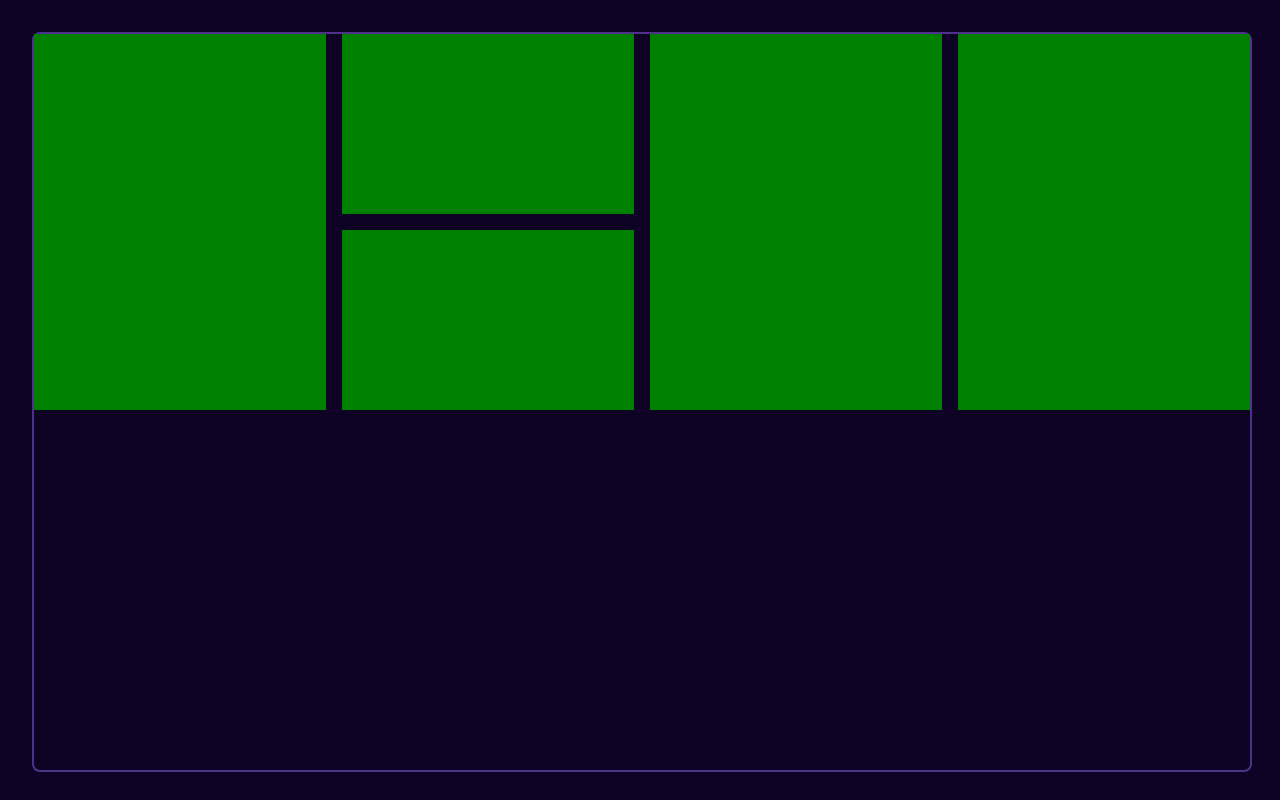
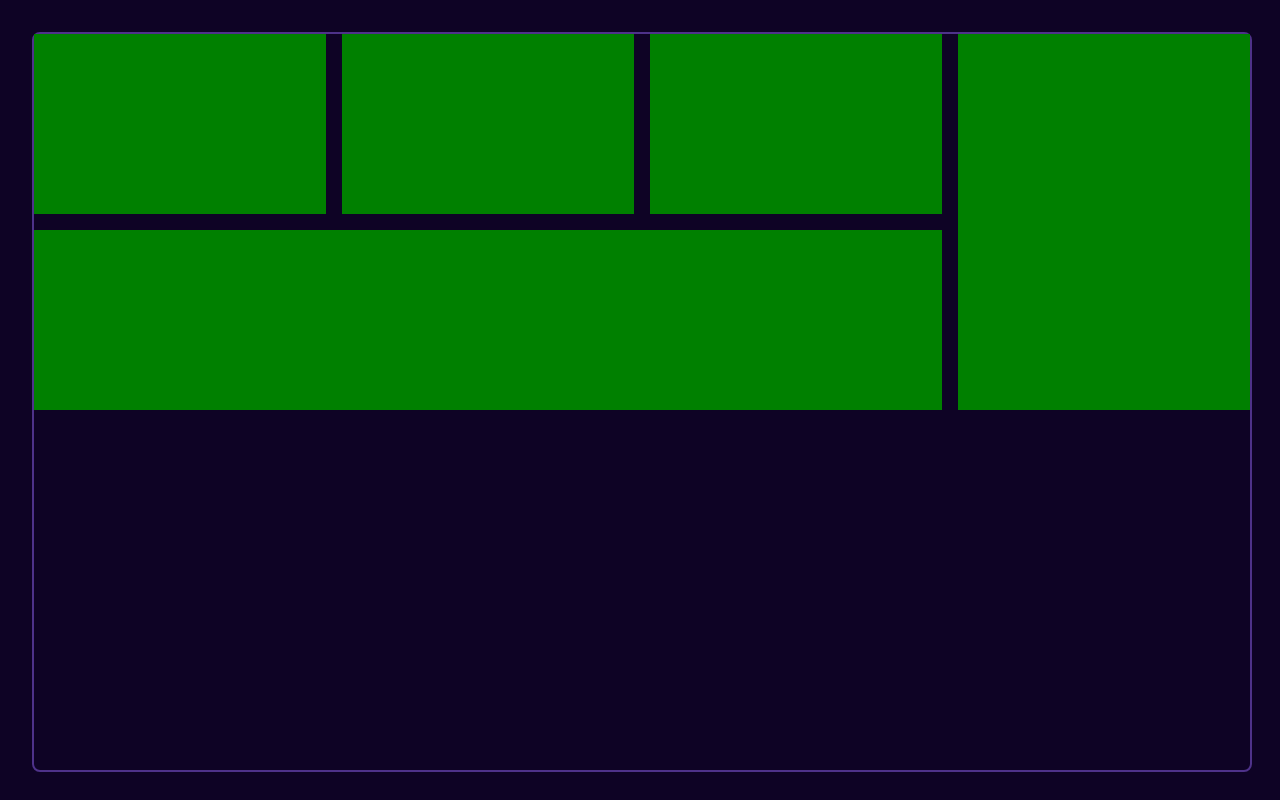
Before and after one commit to Andres191200/expenses-app, a Next.js app: page / in a window 1280 px wide. Built offline with nearby package versions, Linux system fonts and the light colour scheme.

Commit message:
changed layout

```diff
--- a/src/app/page.tsx
+++ b/src/app/page.tsx
@@ -8,7 +8,7 @@ export default function Home() {
           <div className={styles.mainExpensesCost} />
           <div className={styles.monthlyExpensesCost} />
           <div className={styles.topExpensesCategories} />
-          <div className={styles.averageExpensesCost} />
+          <div className={styles.timeLineExpensesTracker} />
           <div className={styles.highestExpenseCost} />
         </div>
 
--- a/src/app/styles.module.scss
+++ b/src/app/styles.module.scss
@@ -15,8 +15,8 @@
 
 .headerGrid {
   display: grid;
-  grid-template-areas: "mainExpensesCost monthlyExpensesCost topExpensesCategories averageExpensesCost"
-                      "mainExpensesCost highestExpenseCost topExpensesCategories averageExpensesCost";
+  grid-template-areas: "mainExpensesCost monthlyExpensesCost highestExpenseCost topExpensesCategories"
+                      "timeLineExpensesTracker timeLineExpensesTracker timeLineExpensesTracker topExpensesCategories";
   gap: var(--spacing-sm);
   & > div {
     background-color: green;
@@ -31,8 +31,8 @@
   .topExpensesCategories{
     grid-area: topExpensesCategories;
   }
-  .averageExpensesCost{
-    grid-area: averageExpensesCost;
+  .timeLineExpensesTracker{
+    grid-area: timeLineExpensesTracker;
   }
   .highestExpenseCost{
     grid-area: highestExpenseCost;
```
